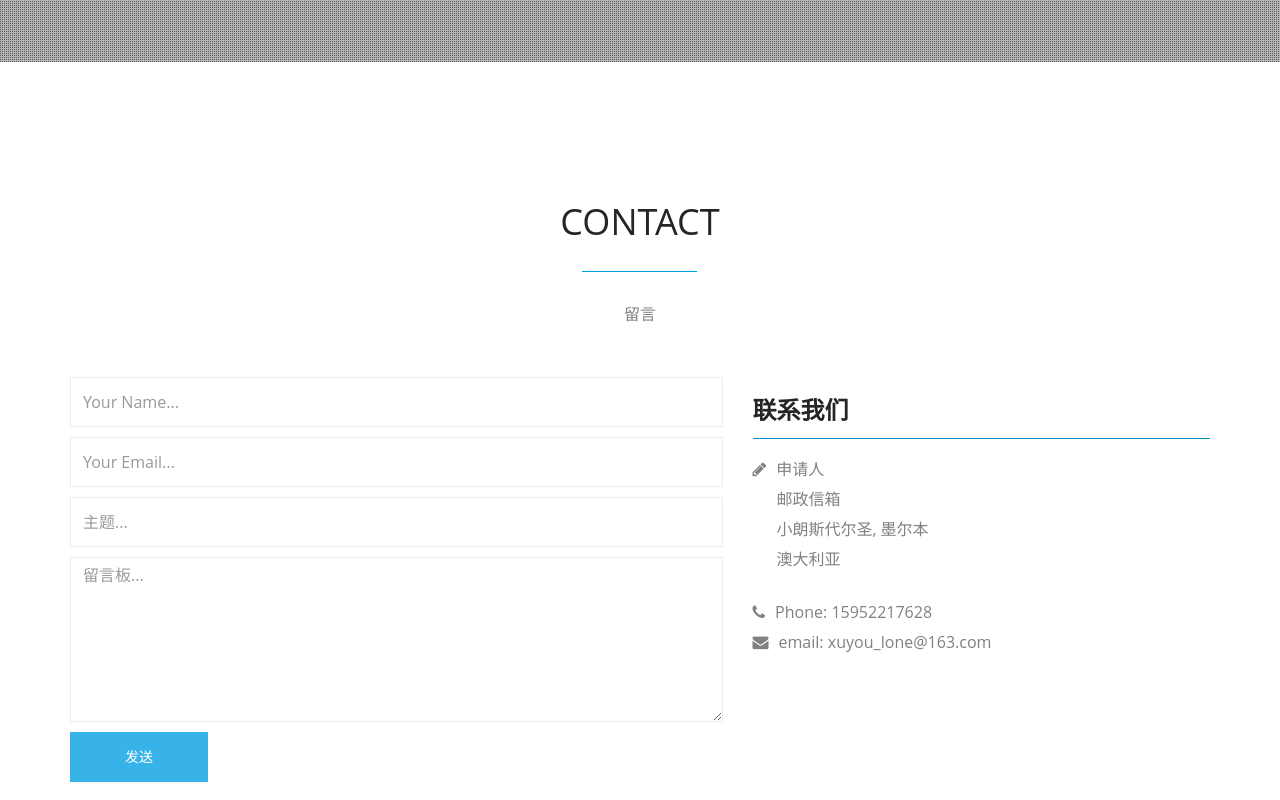
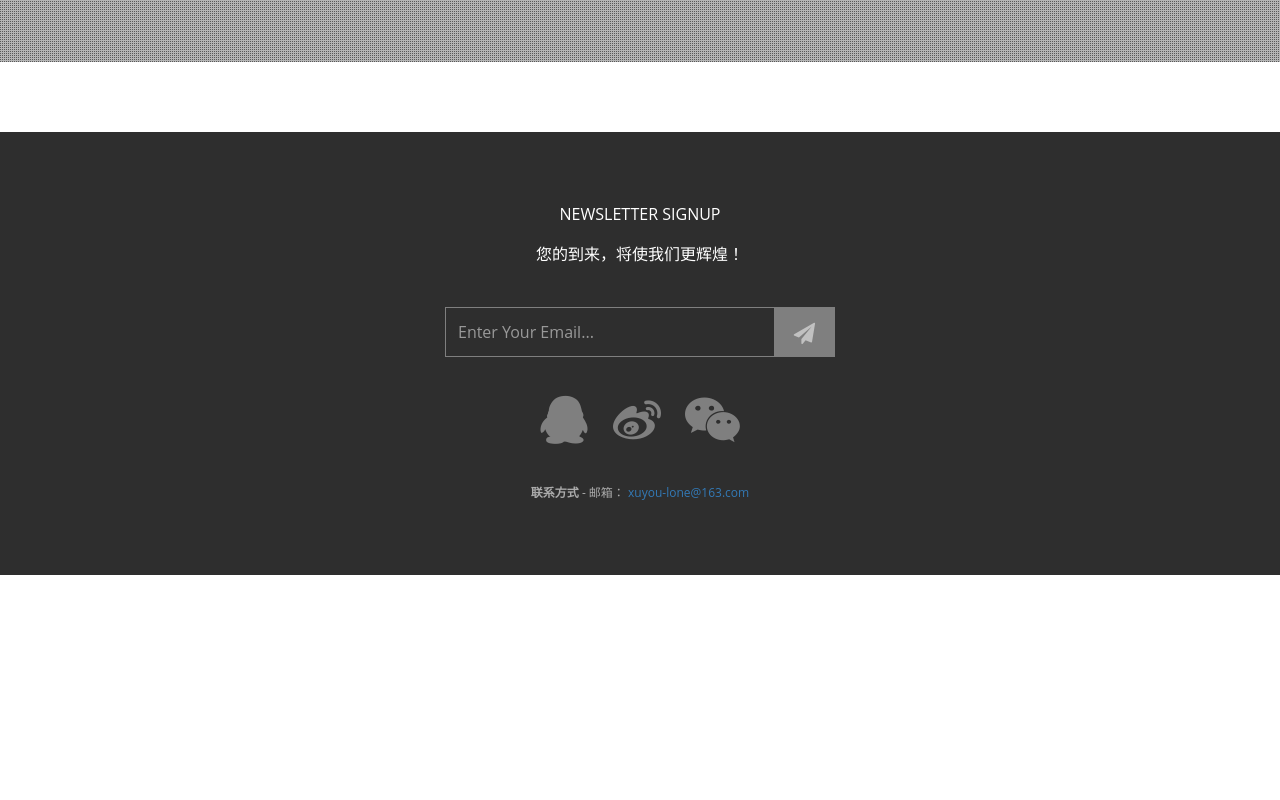
Before and after one commit to xu-you/xu-you.github.io, a plain HTML site: page index.html in a window 1280 px wide. Shown: the part 3440-4240 px from the top of the page. After the commit the page ends 4015 px from the top, so only its background shows below. Drawn offline with Linux system fonts and the light colour scheme; a web font is replaced by a local one.

Commit message:
Update index.html

```diff
--- a/index.html
+++ b/index.html
@@ -361,7 +361,7 @@
 	<!-- end Social section -->
 
 	<!-- Contact section -->
-	<section id="contact" >
+	<!--<section id="contact" >
 		<div class="container">
 			<div class="row">
 				<div class="sec-title text-center wow animated fadeInDown">
@@ -397,8 +397,8 @@
 			</div>
 		</div>
 	</section>
-	<!-- end Contact section -->
-	</main>
+
+	</main>--><!-- end Contact section -->
 
 <footer id="footer">
 	<div class="container">
```
